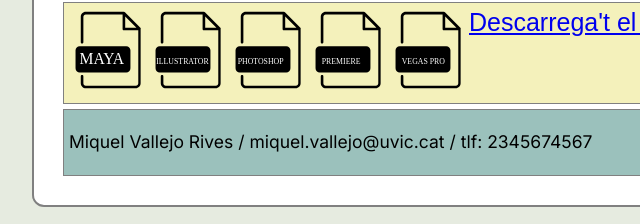
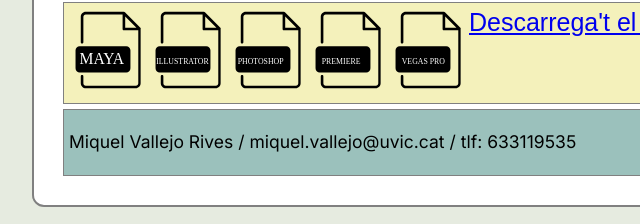
Before and after one commit to miquelvallejo/miquelvallejo.github.io, a plain HTML site: page index.html in a window 1280 px wide. Shown: the part 2342-2566 px from the top of the page, 134-774 px from the left. Drawn offline with Linux system fonts and the light colour scheme; a web font is replaced by a local one.

Commit message:
correcciónum

```diff
--- a/index.html
+++ b/index.html
@@ -65,7 +65,7 @@
           <a href="CV-%20Miquel%20Vallejo%20Rives.pdf">Descarrega't el meu CV</a>
       </div>
       <div id="contacte">
-          <p>Miquel Vallejo Rives /  miquel.vallejo@uvic.cat / tlf: 2345674567</p>
+          <p>Miquel Vallejo Rives /  miquel.vallejo@uvic.cat / tlf: 633119535</p>
       </div>
 
    </div>
```
